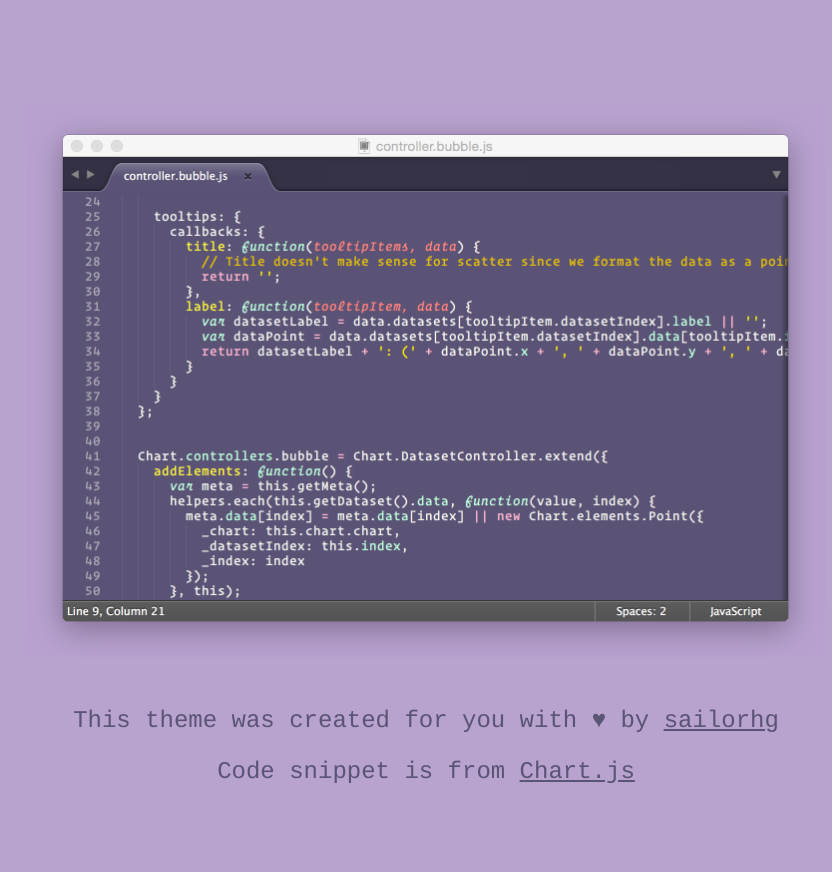
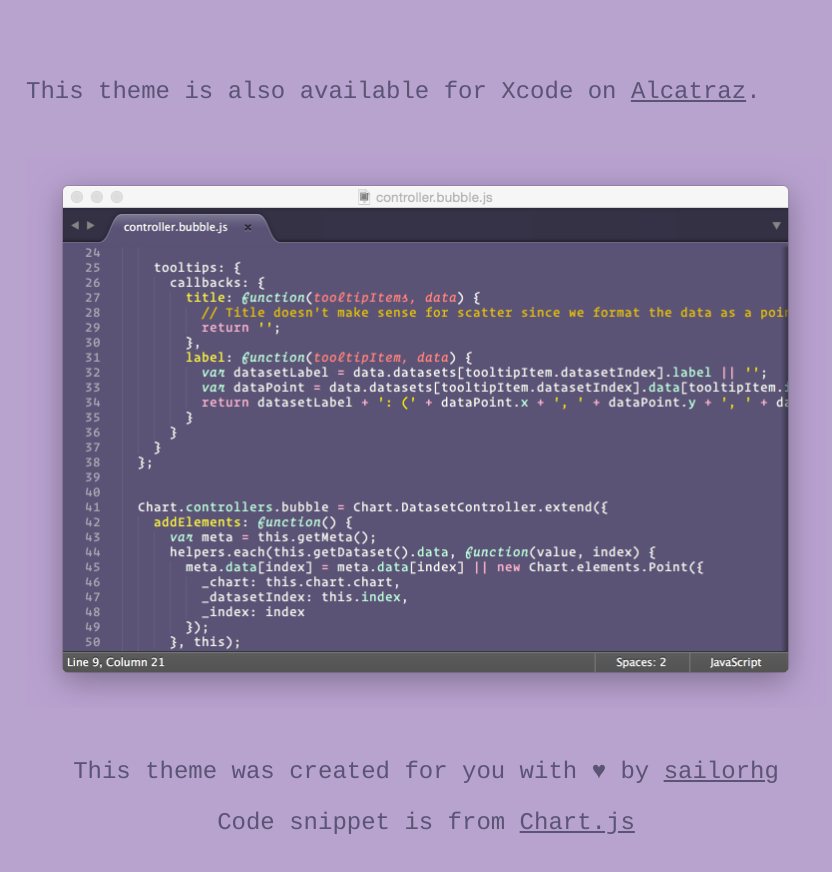
Before and after one commit to sailorhg/fairyfloss, a website: page index.html in a window 1280 px wide. Shown: the part 1193-2065 px from the top of the page, without its empty margins (214-1046 px from the left). Drawn offline with Linux system fonts and the light colour scheme.

Commit message:
Adds Alcatraz support mention.

```diff
--- a/index.html
+++ b/index.html
@@ -41,6 +41,7 @@
         </td>
       </tr>
     </table>
+    <p>This theme is also available for Xcode on <a href="http://alcatraz.io">Alcatraz</a>.</p>
 
   	</div>
   	<div class="screenshot">
```
